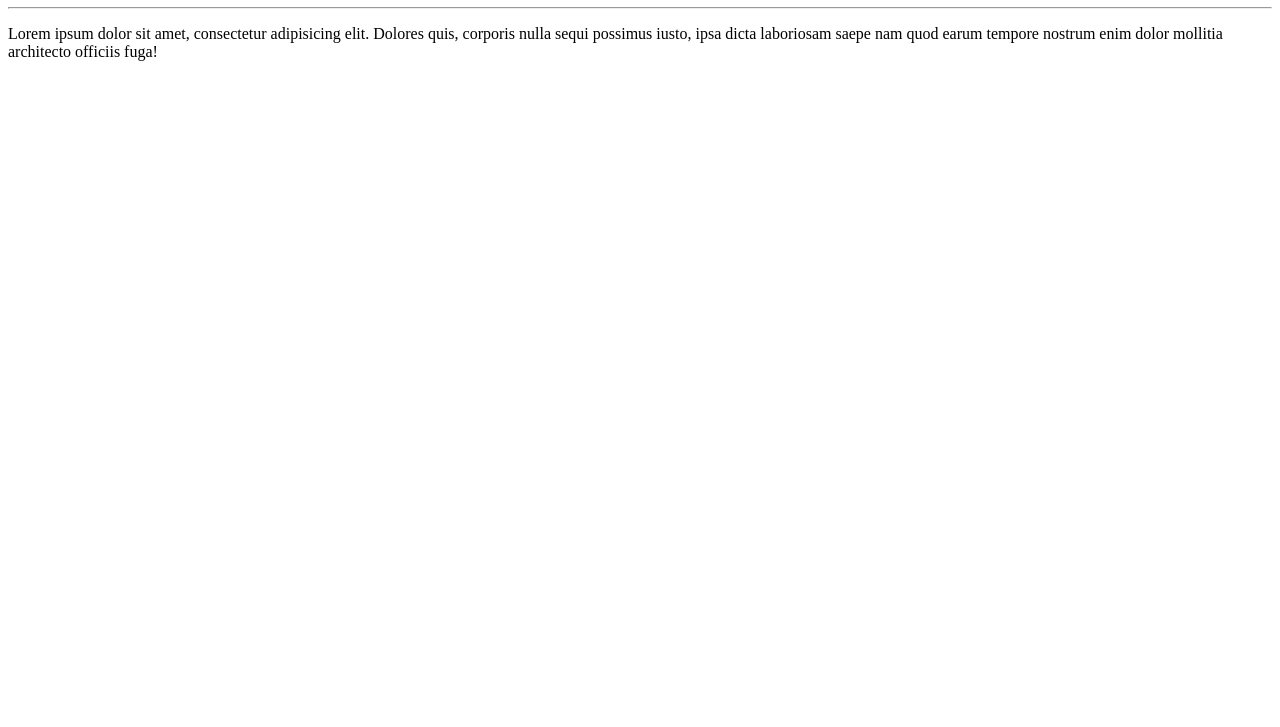
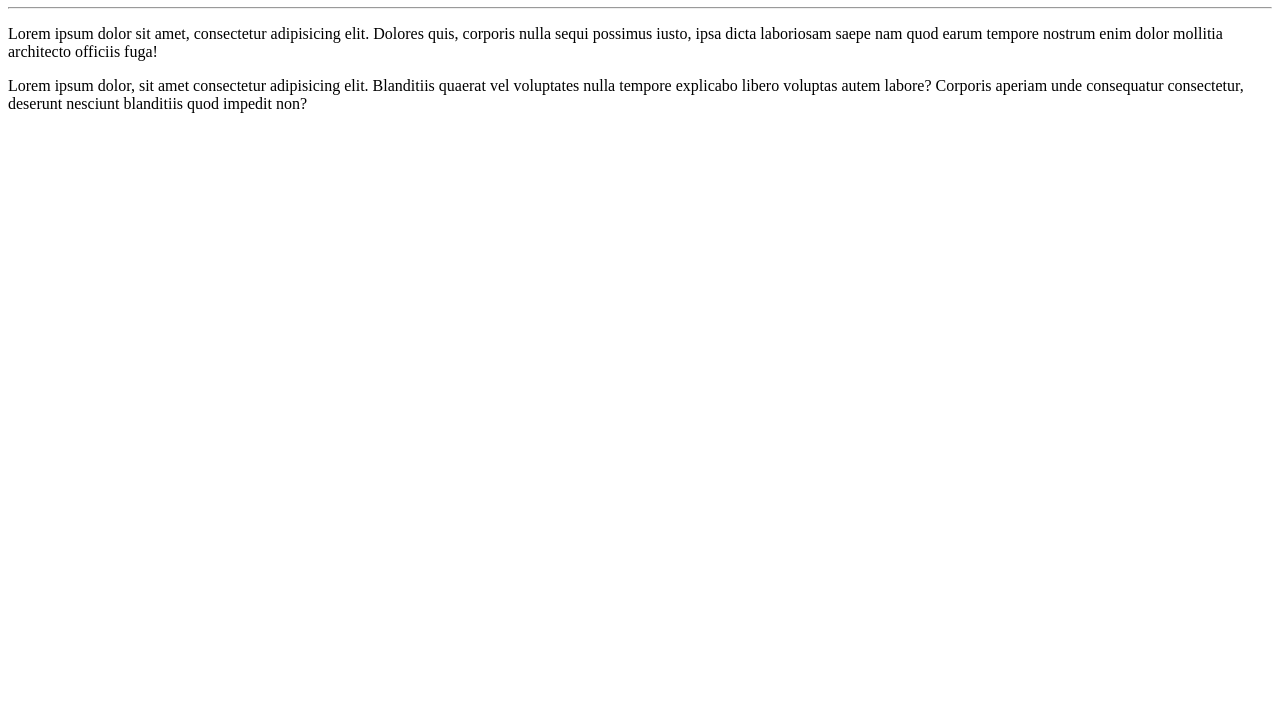
Before and after one commit to Cyber-Phantom/Ola-Mundo, a plain HTML site: page site-exemplo/index.html in a window 1280 px wide. Shown: the part 73-800 px from the top of the page. Drawn offline with Linux system fonts and the light colour scheme.

Commit message:
Adicionei um parágrafo

```diff
--- a/site-exemplo/index.html
+++ b/site-exemplo/index.html
@@ -10,5 +10,6 @@
     <h1>Olá, Mundo!</h1>
     <hr>
     <p>Lorem ipsum dolor sit amet, consectetur adipisicing elit. Dolores quis, corporis nulla sequi possimus iusto, ipsa dicta laboriosam saepe nam quod earum tempore nostrum enim dolor mollitia architecto officiis fuga!</p>
+    <p>Lorem ipsum dolor, sit amet consectetur adipisicing elit. Blanditiis quaerat vel voluptates nulla tempore explicabo libero voluptas autem labore? Corporis aperiam unde consequatur consectetur, deserunt nesciunt blanditiis quod impedit non?</p>
 </body>
 </html>
```
